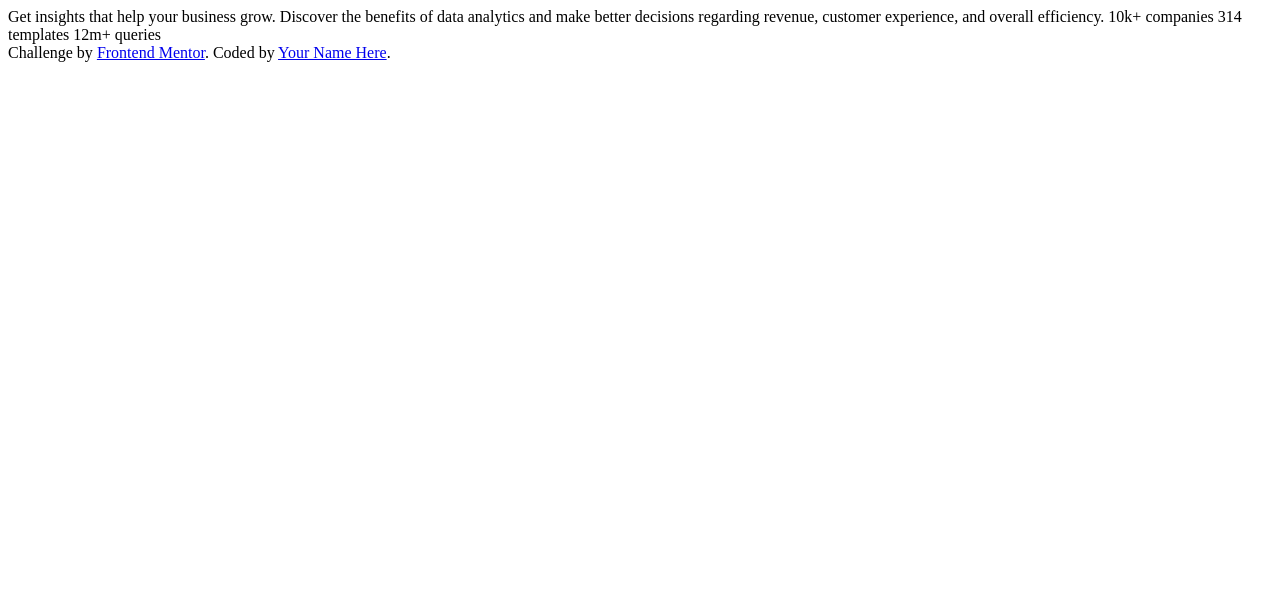
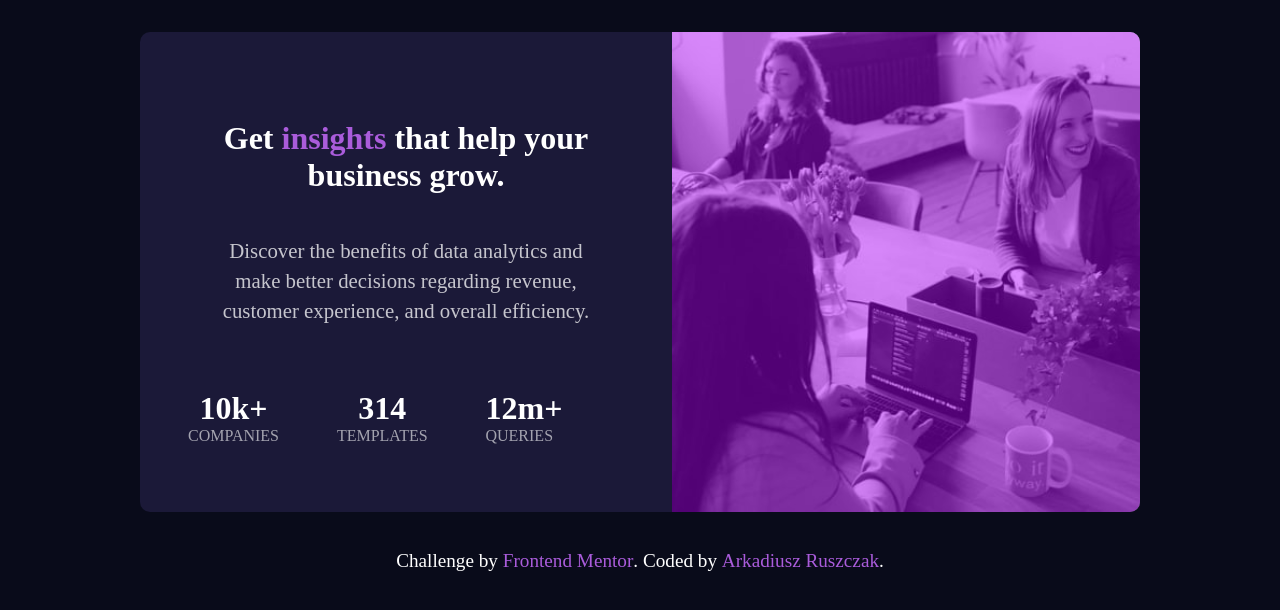
Before and after one commit to ArekR93/Stats_preview_card, a plain HTML site: page index.html in a window 1280 px wide. Drawn offline with Linux system fonts and the light colour scheme.

Commit message:
finished a project

```diff
--- a/index.html
+++ b/index.html
@@ -8,25 +8,46 @@
 
   <title>Frontend Mentor | Stats preview card component</title>
 
-  <!-- Feel free to remove these styles or customise in your own stylesheet 👍 -->
+  <link rel="stylesheet" href="./css/main.css">
 
 </head>
 <body>
   <section class="content">
-    Get insights that help your business grow.
+    <div class="card">
+      <div class="card-img">
+        <div class="card-img-shadow">
+        </div>
+      </div>
+      <div class="card-body">
+        <h1 class="card-title">Get <span class="header-accent">insights</span> that help your business grow.</h1>
 
-    Discover the benefits of data analytics and make better decisions regarding revenue, customer
-    experience, and overall efficiency.
+        <p class="card-description">Discover the benefits of data analytics and make better decisions regarding revenue, customer
+          experience, and overall efficiency.</p>
 
-    10k+ companies
-    314 templates
-    12m+ queries
+        <div class="stats-box">
+          <div class="box-stat">
+            <p class="digits">10k+</p>
+            <p class="stat-description">companies</p>
+          </div>
+          <div class="box-stat">
+            <p class="digits">314</p>
+            <p class="stat-description">templates</p>
+          </div>
+          <div class="box-stat">
+            <p class="digits">12m+</p>
+            <p class="stat-description">queries</p>
+          </div>
+        </div>
+
+      </div>
+    </div>
+
   </section>
 
 
-  <div class="attribution">
+  <footer class="footer">
     Challenge by <a href="https://www.frontendmentor.io?ref=challenge" target="_blank">Frontend Mentor</a>.
-    Coded by <a href="#">Your Name Here</a>.
-  </div>
+    Coded by <a href="#">Arkadiusz Ruszczak</a>.
+  </footer>
 </body>
 </html>
--- a/sass/main.scss
+++ b/sass/main.scss
@@ -4,4 +4,129 @@ $softViolet: hsl(277, 64%, 61%); //accent
 
 $white: hsl(0, 0%, 100%); // main heading, stats
 $slightlyTransparentWhite: hsla(0, 0%, 100%, 0.75); // main paragraph
-$slightlyTransparentWhite: hsla(0, 0%, 100%, 0.6);//stat headings
+$statTransparentWhite: hsla(0, 0%, 100%, 0.6);//stat headings
+
+*,*::after,*::before{
+    box-sizing: border-box;
+    padding: 0;
+    margin: 0;
+}
+
+body{
+    background-color: $veryDarkBlue;
+    font-size: 62,5%;
+}
+
+.content{
+    width: 100%;
+    display: flex;justify-content: center;align-items: center;
+}
+.footer{
+    margin-top: 2em;
+    color: $white;
+    text-align: center;
+    font-size: 1.2rem;
+    a{
+        color:$softViolet;
+        font-weight: bold;
+        text-decoration: none;
+        font-weight: lighter;
+
+    }
+}
+.card{
+    display: flex;
+    max-width: 500px;
+    flex-direction: column;
+    background-color: $darkDesaturatedBlue;
+    margin: 2em 1em 0;
+    overflow: hidden;
+    border-radius: 10px;
+    .card-img{
+        position: relative;
+        background-image: url(../images/image-header-mobile.jpg);
+        width: 100%;
+        height: 200px;
+        z-index: 0;
+        background-position: center;
+        background-size: cover;
+        .card-img-shadow{
+            width: 100%;
+            height: 100%;
+            background-color: hsla(282, 100%, 50%, 0.452);
+        }
+    }
+    .card-body{
+        margin: 1.5em 2em 0;
+
+        .card-title{
+            text-align: center;
+            font-size: 2rem;
+            color: $white;
+            .header-accent{
+                color: $softViolet;
+            }
+        }
+        .card-description{
+            text-align: center;
+            color: $slightlyTransparentWhite;
+            margin-top: 2em;
+            font-size: 1.3rem;
+            line-height: 30px;
+        }
+        .stats-box{
+            margin-top: 2em;
+            width: 100%;
+            display: flex;
+            flex-direction: column;
+            justify-content: center;
+            align-items: center;
+            .box-stat{
+                margin-bottom: 1em;
+            }
+            .digits{
+                color:$white;
+                text-align: center;
+                font-size: 2rem;
+                font-weight: bold;
+            }
+            .stat-description{
+                text-transform: uppercase;
+                color: $statTransparentWhite;
+
+            }
+        }
+    }
+}
+
+@media (min-width: 992px) {
+    .card{
+        flex-direction: row;
+        max-width: 1000px;
+        .card-img{
+            order: 1;
+            background-image: url(../images/image-header-desktop.jpg);
+            height: 480px;
+            width: 50%;
+        }
+        .card-body{
+            width: 50%;
+            align-items: center;
+            .card-title{
+                margin-top: 2em;
+            }
+            .card-description{
+                margin: 2em 2em 2em;
+
+            }
+            .stats-box{
+                margin: 4em 1em 0;
+                width: 80%;
+                align-items: center;
+                justify-content: space-between;
+                flex-direction: row;
+            }
+
+        }
+    }
+}
```
Also changed, not shown: css/main.css, 1 other file.
